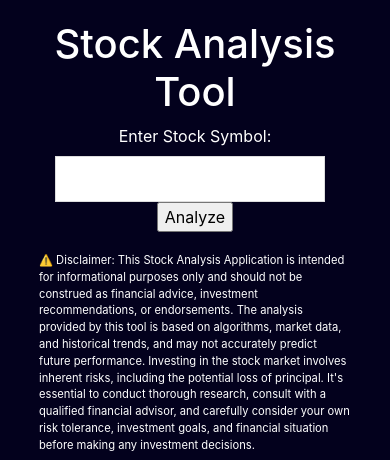
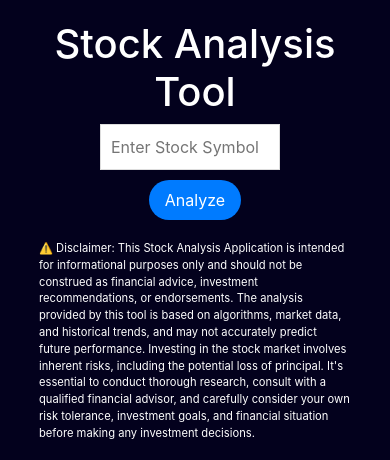
Before and after one commit to ZioGuillo/finbiz_api_app, a Flask app: page /stocks/ in a window 390 px wide. Shown: the top 460 px of the page. Run offline with Flask 3, Linux system fonts and the light colour scheme; parts of the project's set-up code (start-up, migrations or seed data) failed here and were passed over; some libraries are stand-ins or nearby versions.

Commit message:
Add responsive styling to stock form

```diff
--- a/app/static/style_index.css
+++ b/app/static/style_index.css
@@ -87,3 +87,50 @@ button {
         margin: 0 auto; /* Center the footer */
         text-align: left; /* Align the text to the left within the footer */
     }
+
+    .stock-form {
+        display: flex;
+        flex-direction: column;
+        align-items: center;
+    }
+
+    .input-wrapper {
+        display: flex;
+        justify-content: center;
+        width: 100%; /* Ensure the input wrapper spans the full width */
+    }
+
+    input[type="text"] {
+        width: 20%; /* Set the width of the text input */
+    }
+
+    .submit-btn {
+        padding: 8px 16px; /* Adjust padding to fit the text */
+        border-radius: 20px; /* Add rounded corners */
+        background-color: #007bff; /* Button background color */
+        color: white; /* Button text color */
+        border: none; /* Remove border */
+        cursor: pointer; /* Add cursor pointer */
+        transition: background-color 0.3s; /* Smooth transition for hover effect */
+    }
+
+    .submit-btn:hover {
+        background-color: #0056b3; /* Darker background color on hover */
+    }
+
+    /* Media query for mobile devices */
+    @media only screen and (max-width: 600px) {
+        .input-wrapper {
+            flex-direction: column; /* Change flex direction to stack elements vertically */
+            align-items: center; /* Center align items */
+        }
+
+        input[type="text"] {
+            width: 50%; /* Set the width of the text input to full width */
+        }
+
+        .submit-btn {
+            width: fit-content; /* Set the width of the button based on content */
+            margin-top: 10px; /* Adjust margin as needed */
+        }
+    }
--- a/app/templates/index.html
+++ b/app/templates/index.html
@@ -9,13 +9,15 @@
 <body>
     <div class="container">
         <h1>Stock Analysis Tool</h1>
-        <form action="/stocks/analyze" method="post">
+        <form class="stock-form" action="/stocks/analyze" method="post">
             <input type="hidden" name="csrf_token" value="{{ csrf_token }}">
-            <label for="symbol">Enter Stock Symbol:</label>
-            <input type="text" id="symbol" name="symbol" required>
-            <input type="submit" value="Analyze">
+            <div class="input-wrapper">
+                <input type="text" id="symbol" name="symbol" placeholder="Enter Stock Symbol" required>
+                <input type="submit" value="Analyze" class="submit-btn">
+            </div>
         </form>
     </div>
+
 
     <!-- Footer Disclaimer -->
     <div style="text-align: center;">
```
